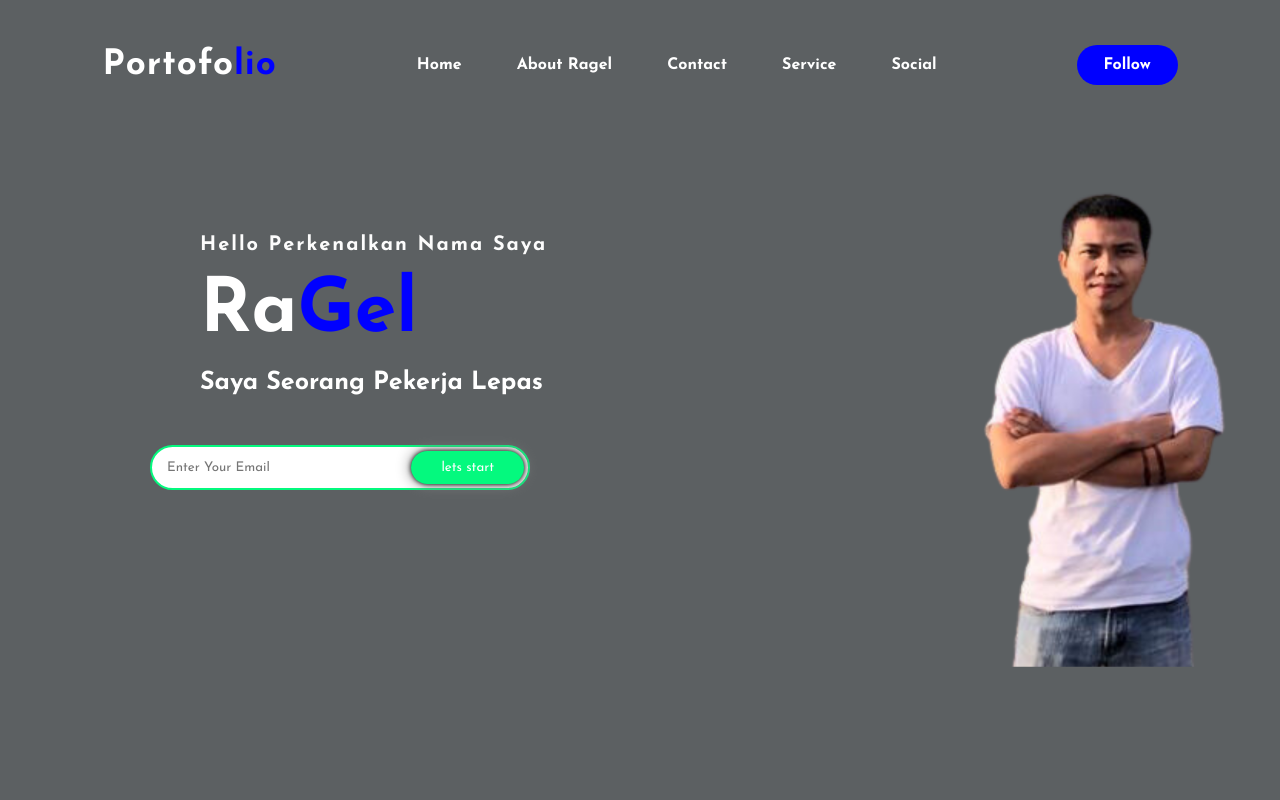
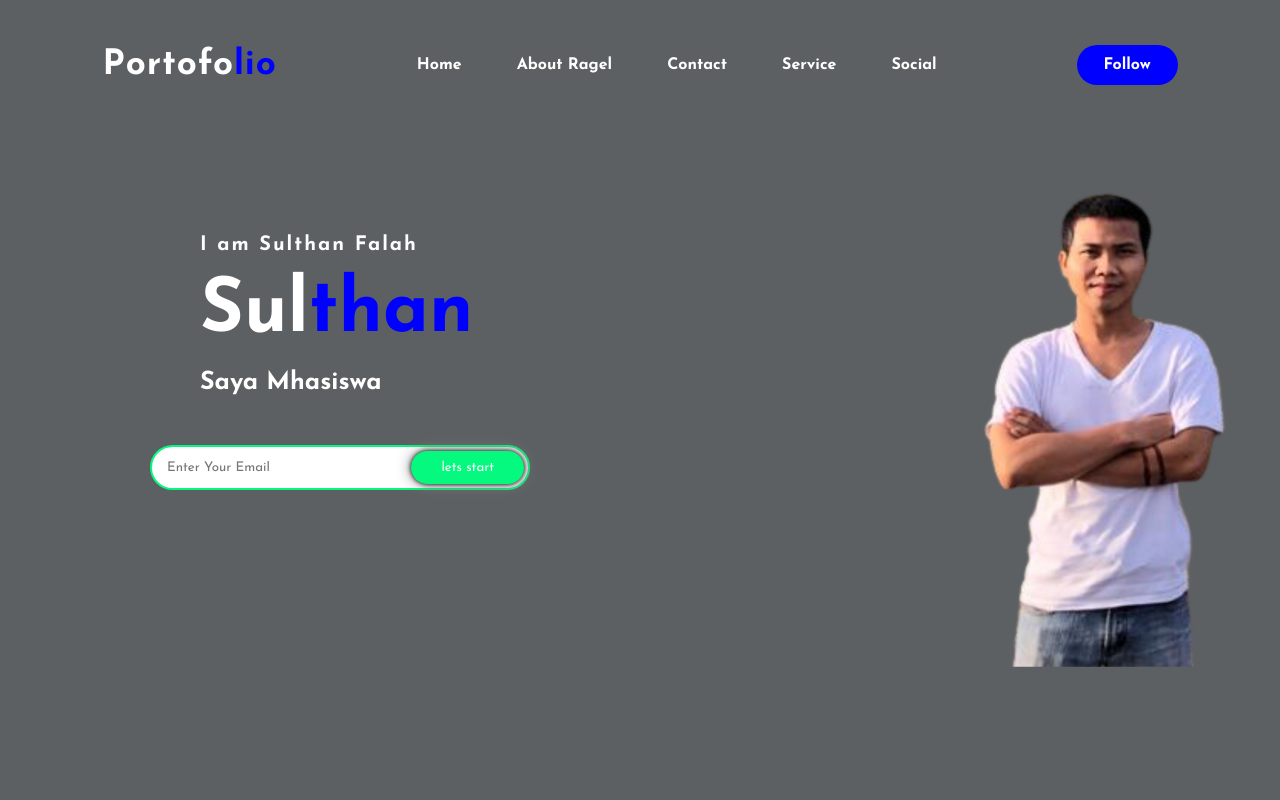
Before and after one commit to ragellistiyono/ragellistiyono.github.io, a plain HTML site: page index.html in a window 1280 px wide. Shown: the top 800 px of the page. Drawn offline with Linux system fonts and the light colour scheme.

Commit message:
Update index.html

```diff
--- a/index.html
+++ b/index.html
@@ -1,7 +1,7 @@
 <!DOCTYPE html>
 <html>
     <head>
-        <title>Portofolio Ragel</title>
+        <title>Portofolio Sulthan</title>
         <link rel="stylesheet" type="text/css" href="style.css">
         <link rel="preconnect" href="https://fonts.gstatic.com">
         <link href="https://fonts.googleapis.com/css2?family=Josefin+Sans:ital,wght@0,100;0
@@ -26,9 +26,9 @@
             </nav>
 
             <div class="content">
-                <h4>Hello Perkenalkan Nama Saya</h4>
-                <h1>Ra<span>Gel</span></h1>
-                <h3>Saya Seorang Pekerja Lepas</h3>
+                <h4>I am Sulthan Falah</h4>
+                <h1>Sul<span>than</span></h1>
+                <h3>Saya Mhasiswa</h3>
                 <div class="newslatter">
                     <form>
                         <input type="email" name="email" id="mail" placeholder="Enter Your Email">
```
